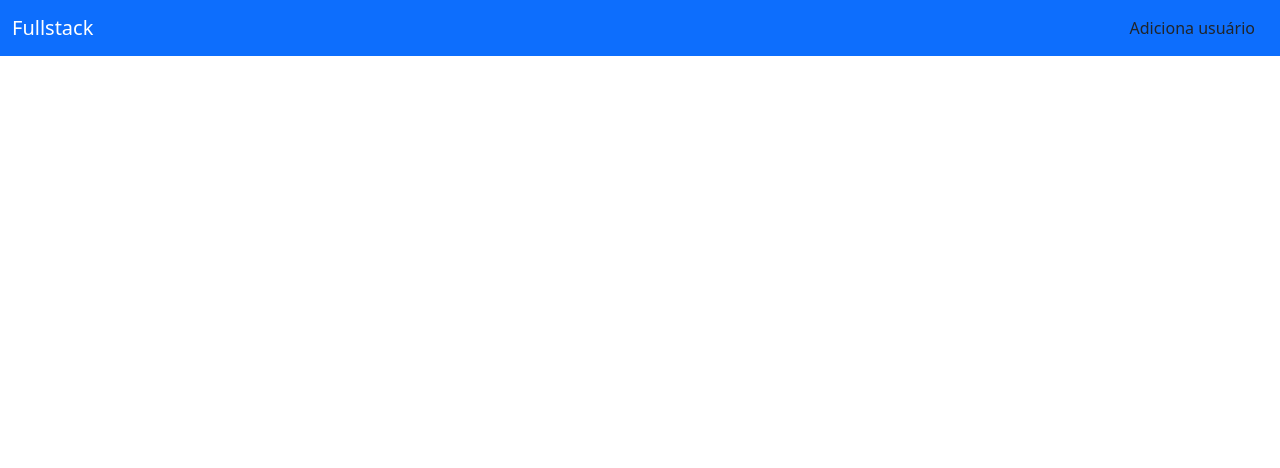
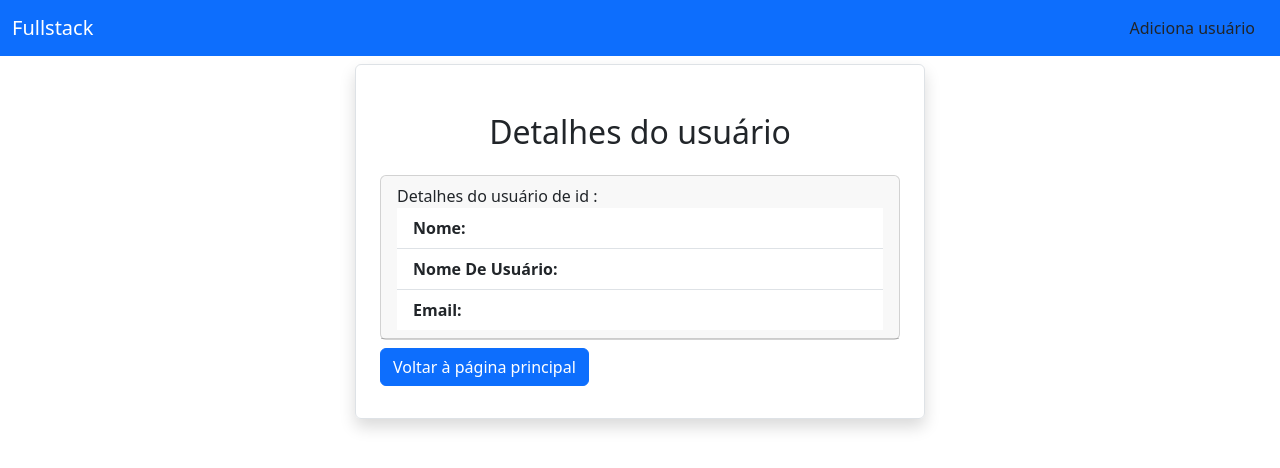
Before and after one commit to EversonSoucek/Front-endSpring, a React (Create React App) app: page /visualizausuario/1 in a window 1280 px wide. Shown: the top 468 px of the page. Built offline with nearby package versions, Linux system fonts and the light colour scheme; no server answers; the HTML template or start-up script is replaced by a standard one.

Commit message:
Visualizar usuário

```diff
--- a/src/App.js
+++ b/src/App.js
@@ -4,6 +4,7 @@ import Home from "./pages/Home";
 import { BrowserRouter as Router, Route, Routes } from "react-router-dom";
 import AdicionaUsuario from "./usuarios/AdicionaUsuario";
 import EditaUsuario from "./usuarios/EditaUsuario";
+import VisualizaUsuario from "./usuarios/VisualizaUsuario";
 
 function App() {
   return (
@@ -12,8 +13,9 @@ function App() {
         <NavBar />
         <Routes>
           <Route exact path="/" element={<Home />} />
-          <Route exact path="/adicionausuario" element={<AdicionaUsuario/>}/>
-          <Route exact path="editausuario/:id" element={<EditaUsuario/>}/>
+          <Route exact path="/adicionausuario" element={<AdicionaUsuario />} />
+          <Route exact path="editausuario/:id" element={<EditaUsuario />} />
+          <Route exact path="visualizausuario/:id" element={<VisualizaUsuario />} />
         </Routes>
       </Router>
     </div>
--- a/src/components/NavBar.js
+++ b/src/components/NavBar.js
@@ -6,7 +6,7 @@ export default function NavBar() {
     <div>
       <nav className="navbar navbar-expand-lg navbar-dark bg-primary">
   <div className="container-fluid">
-    <a className="navbar-brand" href="#">Fullstack</a>
+    <Link to={"/"} className="navbar-brand">Fullstack</Link>
     <button className="navbar-toggler" type="button" data-bs-toggle="collapse" data-bs-target="#navbarSupportedContent" aria-controls="navbarSupportedContent" aria-expanded="false" aria-label="Toggle navigation">
       <span className="navbar-toggler-icon"></span>
     </button>
--- a/src/pages/Home.js
+++ b/src/pages/Home.js
@@ -44,7 +44,7 @@ export default function Home() {
                 <td>{usuario.nomeDeUsuario}</td>
                 <td>{usuario.email}</td>
                 <td>
-                    <button className='btn btn-primary mx-2'>Visualizar</button>
+                    <Link to={`/visualizausuario/${usuario.id}`} className='btn btn-primary mx-2'>Visualizar</Link>
                     <Link to={`/editausuario/${usuario.id}`} className='btn btn-outline-primary mx-2'>Editar</Link>
                     <Link className='btn btn-danger mx-2' onClick={() => deletaUsuario(usuario.id)}>Deletar</Link>
                 </td>
--- a/src/usuarios/EditaUsuario.js
+++ b/src/usuarios/EditaUsuario.js
@@ -84,7 +84,7 @@ export default function EditaUsuario() {
               Enviar
             </button>
             <Link className="btn btn-outline-danger mx-2" to="/">
-              Cancel
+              Cancelar
             </Link>
           </form>
         </div>
--- a/src/usuarios/VisualizaUsuario.js
+++ b/src/usuarios/VisualizaUsuario.js
@@ -1,7 +1,55 @@
-import React from 'react'
+import axios from "axios";
+import React, { useEffect,useState } from "react";
+import { Link, useParams } from "react-router-dom";
 
 export default function VisualizaUsuario() {
+  const [usuario, setUsuario] = useState({
+    nome: "",
+    nomeDeUsuario: "",
+    email: "",
+  });
+
+  const { id } = useParams();
+
+  useEffect(() => {
+    carregaUsuario();
+  }, []);
+
+  const carregaUsuario = async () => {
+    const resultado = await axios.get(`http://localhost:8080/usuario/${id}`);
+    setUsuario(resultado.data);
+  };
+
   return (
-    <div>VisualizaUsuario</div>
-  )
+    <div className="container">
+      <div className="row">
+        <div className="col-md-6 offset-md-3 border rounded p-4 mt-2 shadow">
+          <h2 className="text-center m-4">Detalhes do usuário</h2>
+
+          <div className="card">
+            <div className="card-header">
+              Detalhes do usuário de id : {usuario.id}
+              <ul className="list-group list-group-flush">
+                <li className="list-group-item">
+                  <b>Nome:</b>
+                  {usuario.nome}
+                </li>
+                <li className="list-group-item">
+                  <b>Nome De Usuário:</b>
+                  {usuario.nomeDeUsuario}
+                </li>
+                <li className="list-group-item">
+                  <b>Email:</b>
+                  {usuario.email}
+                </li>
+              </ul>
+            </div>
+          </div>
+          <Link className="btn btn-primary my-2" to={"/"}>
+            Voltar à página principal
+          </Link>
+        </div>
+      </div>
+    </div>
+  );
 }
```
